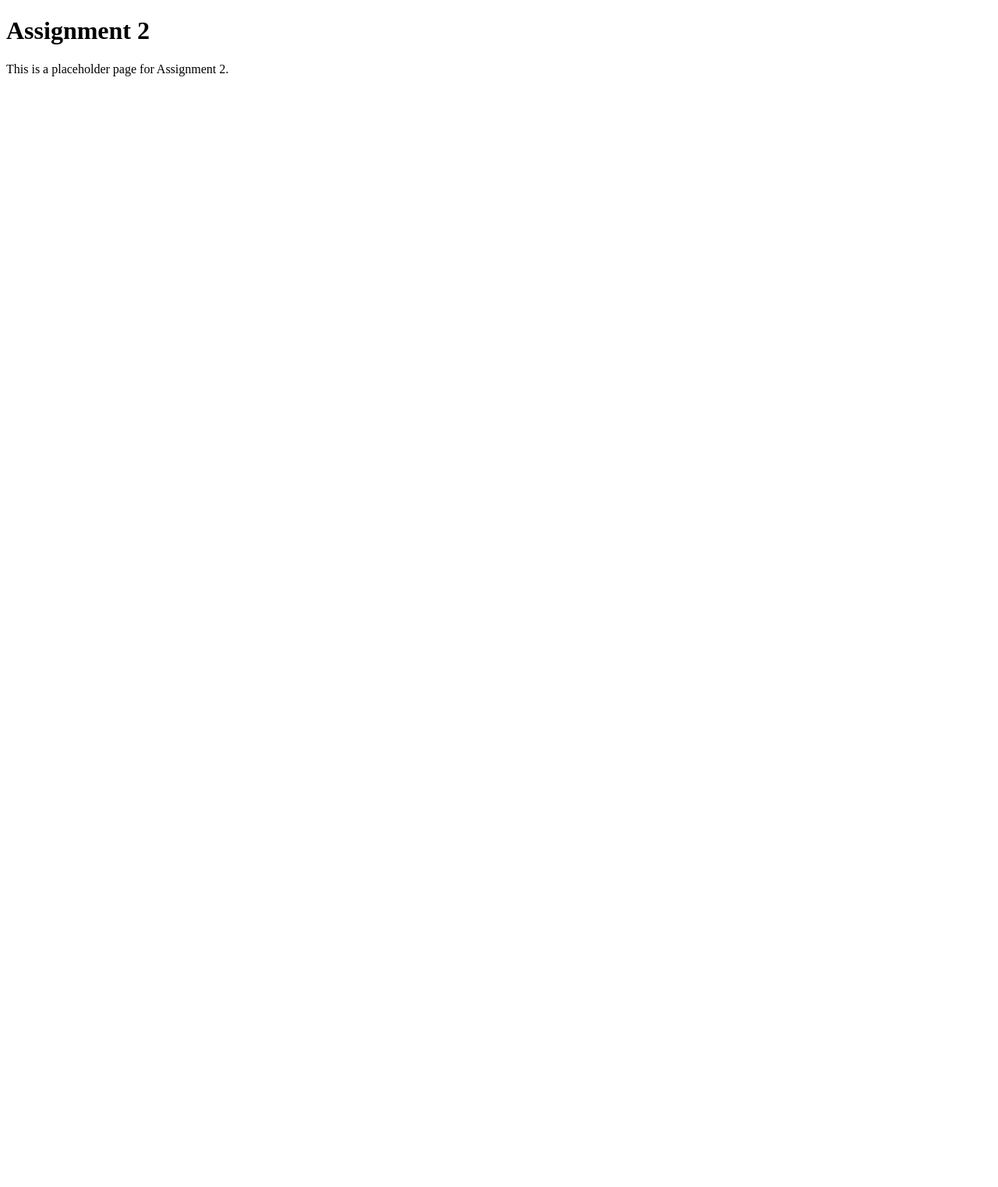
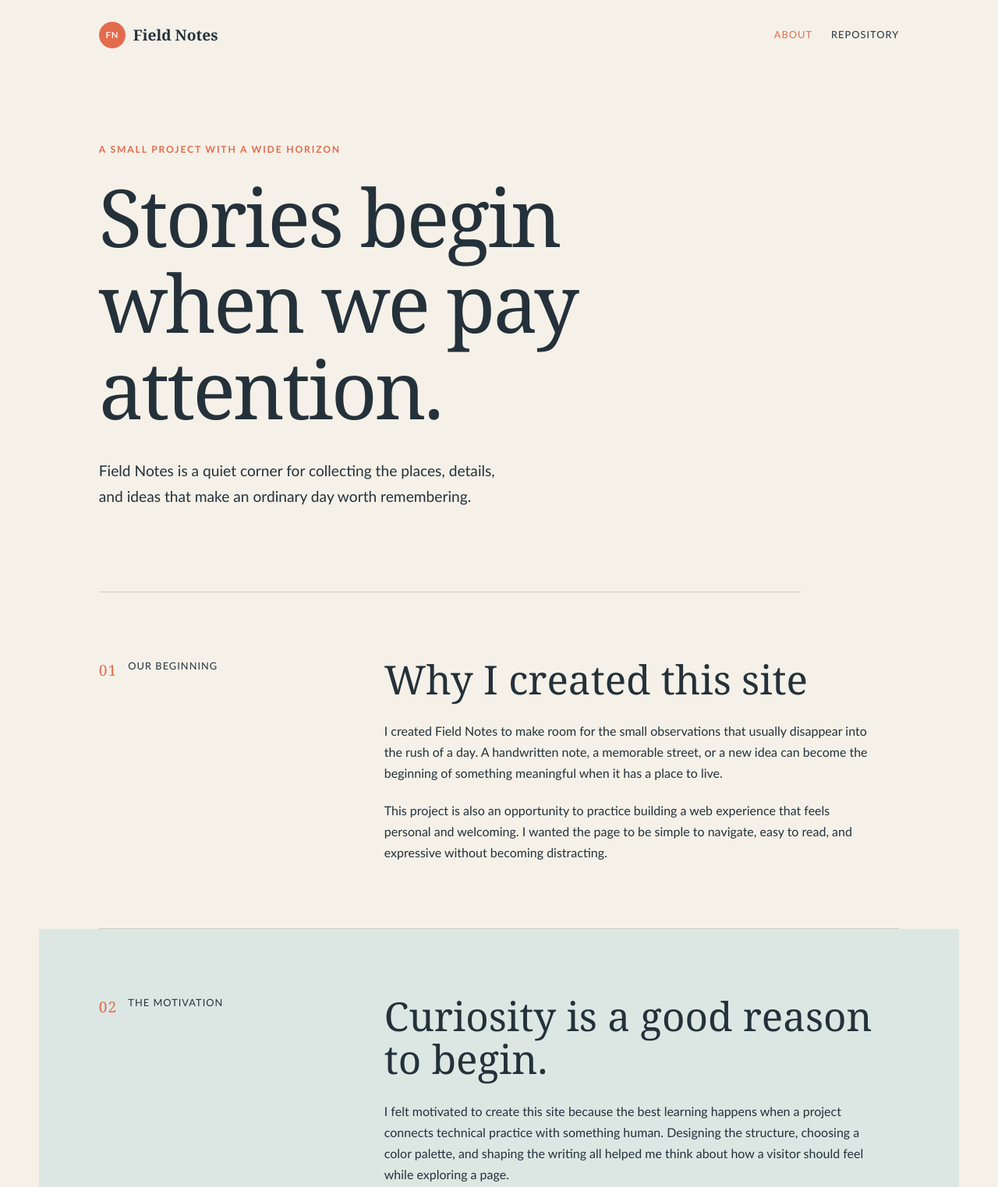
Before and after one commit to parshjadon/WebProgramming, a plain HTML site: page Assignment-2/index.html in a window 1280 px wide. Shown: the top 1523 px of the page at 78% size. Before the commit the page ends 800 px from the top, so only its background shows below. Drawn offline with Linux system fonts and the light colour scheme.

Commit message:
Create Assignment 2 about page

```diff
--- a/Assignment-2/index.html
+++ b/Assignment-2/index.html
@@ -3,10 +3,63 @@
 <head>
   <meta charset="UTF-8">
   <meta name="viewport" content="width=device-width, initial-scale=1.0">
-  <title>Assignment 2</title>
+  <meta name="description" content="About Field Notes, a small digital journal for curious travelers and thoughtful observers.">
+  <link rel="stylesheet" href="styles.css">
+  <title>About Field Notes</title>
 </head>
 <body>
-  <h1>Assignment 2</h1>
-  <p>This is a placeholder page for Assignment 2.</p>
+  <header class="site-header">
+    <a class="logo" href="index.html" aria-label="Field Notes home">
+      <span class="logo-mark">FN</span>
+      <span>Field Notes</span>
+    </a>
+    <nav aria-label="Main navigation">
+      <a class="nav-link active" href="index.html">About</a>
+      <a class="nav-link" href="https://github.com/parshjadon/WebProgramming" target="_blank" rel="noreferrer">Repository</a>
+    </nav>
+  </header>
+
+  <main>
+    <section class="hero" aria-labelledby="page-title">
+      <p class="eyebrow">A small project with a wide horizon</p>
+      <h1 id="page-title">Stories begin when we pay attention.</h1>
+      <p class="hero-intro">Field Notes is a quiet corner for collecting the places, details, and ideas that make an ordinary day worth remembering.</p>
+    </section>
+
+    <section class="about-grid" aria-label="About Field Notes">
+      <div class="section-label">
+        <span class="section-number">01</span>
+        <span>Our beginning</span>
+      </div>
+      <div class="copy">
+        <h2>Why I created this site</h2>
+        <p>I created Field Notes to make room for the small observations that usually disappear into the rush of a day. A handwritten note, a memorable street, or a new idea can become the beginning of something meaningful when it has a place to live.</p>
+        <p>This project is also an opportunity to practice building a web experience that feels personal and welcoming. I wanted the page to be simple to navigate, easy to read, and expressive without becoming distracting.</p>
+      </div>
+    </section>
+
+    <section class="about-grid accent-section" aria-label="Project motivation">
+      <div class="section-label">
+        <span class="section-number">02</span>
+        <span>The motivation</span>
+      </div>
+      <div class="copy">
+        <h2>Curiosity is a good reason to begin.</h2>
+        <p>I felt motivated to create this site because the best learning happens when a project connects technical practice with something human. Designing the structure, choosing a color palette, and shaping the writing all helped me think about how a visitor should feel while exploring a page.</p>
+        <p>Field Notes is intentionally unfinished in the best way: it can grow with new stories, photographs, and experiments. For now, it is a starting point and a reminder that thoughtful work often begins with noticing one small thing.</p>
+      </div>
+    </section>
+
+    <section class="connect" aria-labelledby="connect-title">
+      <p class="eyebrow">Keep exploring</p>
+      <h2 id="connect-title">Follow the project as it grows.</h2>
+      <a class="button" href="https://github.com/parshjadon/WebProgramming" target="_blank" rel="noreferrer">Visit the GitHub repository <span aria-hidden="true">↗</span></a>
+    </section>
+  </main>
+
+  <footer class="site-footer">
+    <span>Field Notes / Assignment 2</span>
+    <span>Made with curiosity.</span>
+  </footer>
 </body>
 </html>
--- /dev/null
+++ b/Assignment-2/styles.css
@@ -0,0 +1,255 @@
+/* Palette: Ink #24313A | Paper #F5F1E8 | Coral #E36B4D | Sage #9CAF88 | Mist #DCE7E3 */
+
+:root {
+  --ink: #24313a;
+  --paper: #f5f1e8;
+  --coral: #e36b4d;
+  --sage: #9caf88;
+  --mist: #dce7e3;
+  --line: rgba(36, 49, 58, 0.2);
+  --serif: Georgia, "Times New Roman", serif;
+  --sans: "Trebuchet MS", Arial, sans-serif;
+}
+
+* {
+  box-sizing: border-box;
+}
+
+html {
+  scroll-behavior: smooth;
+}
+
+body {
+  margin: 0;
+  background: var(--paper);
+  color: var(--ink);
+  font-family: var(--sans);
+  line-height: 1.7;
+}
+
+a {
+  color: inherit;
+}
+
+.site-header,
+.site-footer {
+  align-items: center;
+  display: flex;
+  justify-content: space-between;
+  margin: 0 auto;
+  max-width: 1180px;
+  padding: 28px 6vw;
+}
+
+.logo {
+  align-items: center;
+  display: inline-flex;
+  font-family: var(--serif);
+  font-size: 1.2rem;
+  font-weight: bold;
+  gap: 10px;
+  text-decoration: none;
+}
+
+.logo-mark {
+  align-items: center;
+  background: var(--coral);
+  border-radius: 50%;
+  color: var(--paper);
+  display: inline-flex;
+  font-family: var(--sans);
+  font-size: 0.7rem;
+  height: 34px;
+  justify-content: center;
+  letter-spacing: 0.08em;
+  width: 34px;
+}
+
+nav {
+  display: flex;
+  gap: 24px;
+}
+
+.nav-link {
+  font-size: 0.8rem;
+  letter-spacing: 0.08em;
+  text-decoration: none;
+  text-transform: uppercase;
+}
+
+.nav-link:hover,
+.nav-link.active {
+  color: var(--coral);
+}
+
+main {
+  margin: 0 auto;
+  max-width: 1180px;
+  padding: 0 6vw;
+}
+
+.hero {
+  border-bottom: 1px solid var(--line);
+  max-width: 900px;
+  padding: 92px 0 105px;
+}
+
+.eyebrow {
+  color: var(--coral);
+  font-size: 0.76rem;
+  font-weight: bold;
+  letter-spacing: 0.15em;
+  margin: 0 0 20px;
+  text-transform: uppercase;
+}
+
+h1,
+h2 {
+  font-family: var(--serif);
+  font-weight: normal;
+  line-height: 1.08;
+  margin: 0;
+}
+
+h1 {
+  font-size: clamp(3.2rem, 8vw, 7rem);
+  letter-spacing: -0.03em;
+  max-width: 850px;
+}
+
+.hero-intro {
+  font-size: 1.2rem;
+  margin: 34px 0 0;
+  max-width: 520px;
+}
+
+.about-grid {
+  border-bottom: 1px solid var(--line);
+  display: grid;
+  gap: 48px;
+  grid-template-columns: minmax(150px, 0.65fr) 1.35fr;
+  padding: 84px 0;
+}
+
+.accent-section {
+  background: var(--mist);
+  margin: 0 -6vw;
+  padding-left: 6vw;
+  padding-right: 6vw;
+}
+
+.section-label {
+  align-items: flex-start;
+  display: flex;
+  font-size: 0.8rem;
+  gap: 14px;
+  letter-spacing: 0.08em;
+  text-transform: uppercase;
+}
+
+.section-number {
+  color: var(--coral);
+  font-family: var(--serif);
+  font-size: 1.2rem;
+}
+
+.copy {
+  max-width: 670px;
+}
+
+h2 {
+  font-size: clamp(2rem, 4vw, 3.6rem);
+  margin-bottom: 25px;
+}
+
+.copy p {
+  margin: 0 0 20px;
+  max-width: 620px;
+}
+
+.copy p:last-child {
+  margin-bottom: 0;
+}
+
+.connect {
+  padding: 115px 0 120px;
+  text-align: center;
+}
+
+.connect h2 {
+  margin: 0 auto 34px;
+  max-width: 600px;
+}
+
+.button {
+  background: var(--ink);
+  color: var(--paper);
+  display: inline-flex;
+  font-size: 0.82rem;
+  font-weight: bold;
+  gap: 14px;
+  letter-spacing: 0.06em;
+  padding: 15px 21px;
+  text-decoration: none;
+  text-transform: uppercase;
+  transition: background 180ms ease, transform 180ms ease;
+}
+
+.button:hover {
+  background: var(--coral);
+  transform: translateY(-3px);
+}
+
+.site-footer {
+  border-top: 1px solid var(--line);
+  font-size: 0.78rem;
+  letter-spacing: 0.04em;
+  opacity: 0.75;
+}
+
+@media (max-width: 640px) {
+  .site-header,
+  .site-footer {
+    align-items: flex-start;
+    flex-direction: column;
+    gap: 18px;
+    padding-bottom: 22px;
+    padding-top: 22px;
+  }
+
+  nav {
+    gap: 16px;
+  }
+
+  .hero {
+    padding: 62px 0 72px;
+  }
+
+  .hero-intro {
+    font-size: 1rem;
+  }
+
+  .about-grid {
+    display: block;
+    padding: 58px 0;
+  }
+
+  .section-label {
+    margin-bottom: 34px;
+  }
+
+  .accent-section {
+    margin-left: -6vw;
+    margin-right: -6vw;
+    padding-left: 6vw;
+    padding-right: 6vw;
+  }
+
+  .connect {
+    padding: 80px 0;
+  }
+
+  .button {
+    font-size: 0.72rem;
+  }
+}
```
